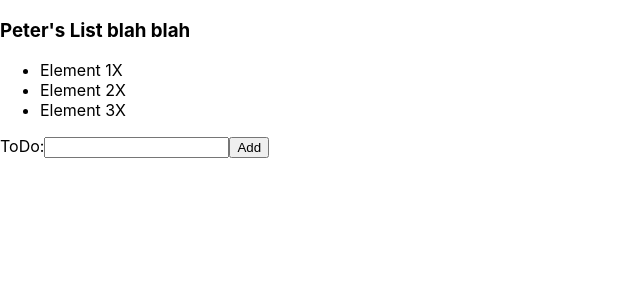
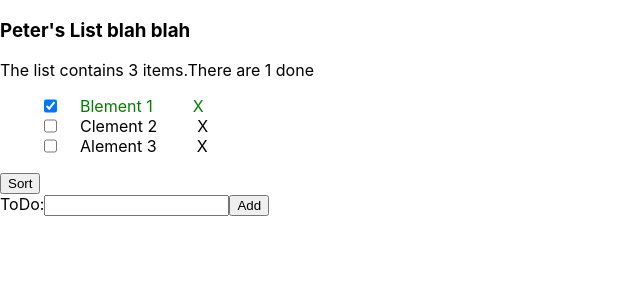
Before and after one commit to ioana996/ToDoList, a React (Create React App) app: page / in a window 1280 px wide. Shown: the top 300 px of the page, without its empty margins (0-640 px from the left). Built offline with nearby package versions, Linux system fonts and the light colour scheme.

Commit message:
add details to list

```diff
--- /dev/null
+++ b/src/assets/items.json
@@ -0,0 +1,8 @@
+[
+  {
+    "content": "Blement 1",
+    "done": true
+  },
+  { "content": "Clement 2", "done": false },
+  { "content": "Alement 3", "done": false }
+]
--- /dev/null
+++ b/src/components/ToDoList/List/ListItem/ListItem.module.css
@@ -0,0 +1,8 @@
+.item {
+  display: flex;
+  column-gap: 20px;
+}
+
+.checked-item {
+  color: green;
+}
--- a/src/components/ToDoList/List/ListItem/index.tsx
+++ b/src/components/ToDoList/List/ListItem/index.tsx
@@ -1,15 +1,39 @@
+import { Item } from "../..";
+import styles from "./ListItem.module.css";
+
 const ListItem = ({
-  todo,
+  item,
   index,
   removeTodo,
+  toggleStatus,
 }: {
-  todo: string;
+  item: Item;
   index: number;
   removeTodo: (index: number) => void;
+  toggleStatus: (index: number) => void;
 }) => {
+  const dateOptions: Intl.DateTimeFormatOptions = {
+    year: "numeric",
+    month: "long",
+    day: "numeric",
+    hour: "numeric",
+    minute: "numeric",
+    second: "numeric",
+  };
+
   return (
-    <li key={todo + index}>
-      {todo}
+    <li
+      key={item.content + index}
+      className={`${item.done ? styles["checked-item"] : ""} ${styles.item}`}
+    >
+      <input
+        type="checkbox"
+        name="checkbox"
+        onChange={() => toggleStatus(index)}
+        checked={item.done}
+      />
+      {item.content}
+      <span>{item.date?.toLocaleDateString("en-us", dateOptions)}</span>
       <span onClick={() => removeTodo(index)}>X</span>
     </li>
   );
--- a/src/components/ToDoList/List/index.tsx
+++ b/src/components/ToDoList/List/index.tsx
@@ -1,16 +1,27 @@
+import { Item } from "..";
 import ListItem from "./ListItem";
 
 const List = ({
   todoList,
   removeTodo,
+  toggleStatus,
 }: {
-  todoList: string[];
+  todoList: Item[];
   removeTodo: (index: number) => void;
+  toggleStatus: (index: number) => void;
 }) => {
   return (
     <ul>
       {todoList.map((todo, index) => {
-        return <ListItem todo={todo} index={index} removeTodo={removeTodo} />;
+        return (
+          <ListItem
+            key={todo.content + index}
+            item={todo}
+            index={index}
+            removeTodo={removeTodo}
+            toggleStatus={toggleStatus}
+          />
+        );
       })}
     </ul>
   );
--- a/src/components/ToDoList/index.tsx
+++ b/src/components/ToDoList/index.tsx
@@ -1,29 +1,58 @@
 import { useState } from "react";
 import Form from "./Form";
 import List from "./List";
+import items from "../../assets/items.json";
+
+export interface Item {
+  content: string;
+  done: boolean;
+  date?: Date;
+}
+
+const defaultItem: Item = { content: "", done: false, date: new Date() };
 
 const ToDoList = () => {
-  const [todoList, setTodoList] = useState<string[]>([
-    "Element 1",
-    "Element 2",
-    "Element 3",
-  ]);
+  const [todoList, setTodoList] = useState<Item[]>(items);
+  const doneItems = todoList.filter((e) => e.done === true);
 
   const addTodo = (event: any) => {
     const value = event.target[0].value;
     if (!value) return;
     event.preventDefault();
-    setTodoList((prevList) => [...prevList, value]);
+    setTodoList((prevList) => [
+      ...prevList,
+      { ...defaultItem, content: value, date: new Date() },
+    ]);
     event.target.reset();
   };
   const removeTodo = (index: number) => {
     setTodoList((prevList) => prevList.filter((_, i: number) => i !== index));
   };
 
+  const toggleStatus = (index: number) => {
+    const tempList = [...todoList];
+    tempList[index].done = !tempList[index].done;
+
+    setTodoList(tempList);
+  };
+
+  const sortAlphabetically = () => {
+    const tempItems = [...todoList];
+    tempItems.sort((s1, s2) => (s1.content > s2.content ? 1 : -1));
+    setTodoList(tempItems);
+  };
+
   return (
     <>
       <h3>Peter's List blah blah</h3>
-      <List todoList={todoList} removeTodo={removeTodo} />
+      <span>The list contains {todoList.length} items.</span>
+      <span>There are {doneItems.length} done</span>
+      <List
+        todoList={todoList}
+        removeTodo={removeTodo}
+        toggleStatus={toggleStatus}
+      />
+      <button onClick={sortAlphabetically}>Sort</button>
       <Form addTodo={addTodo} />
     </>
   );
```
